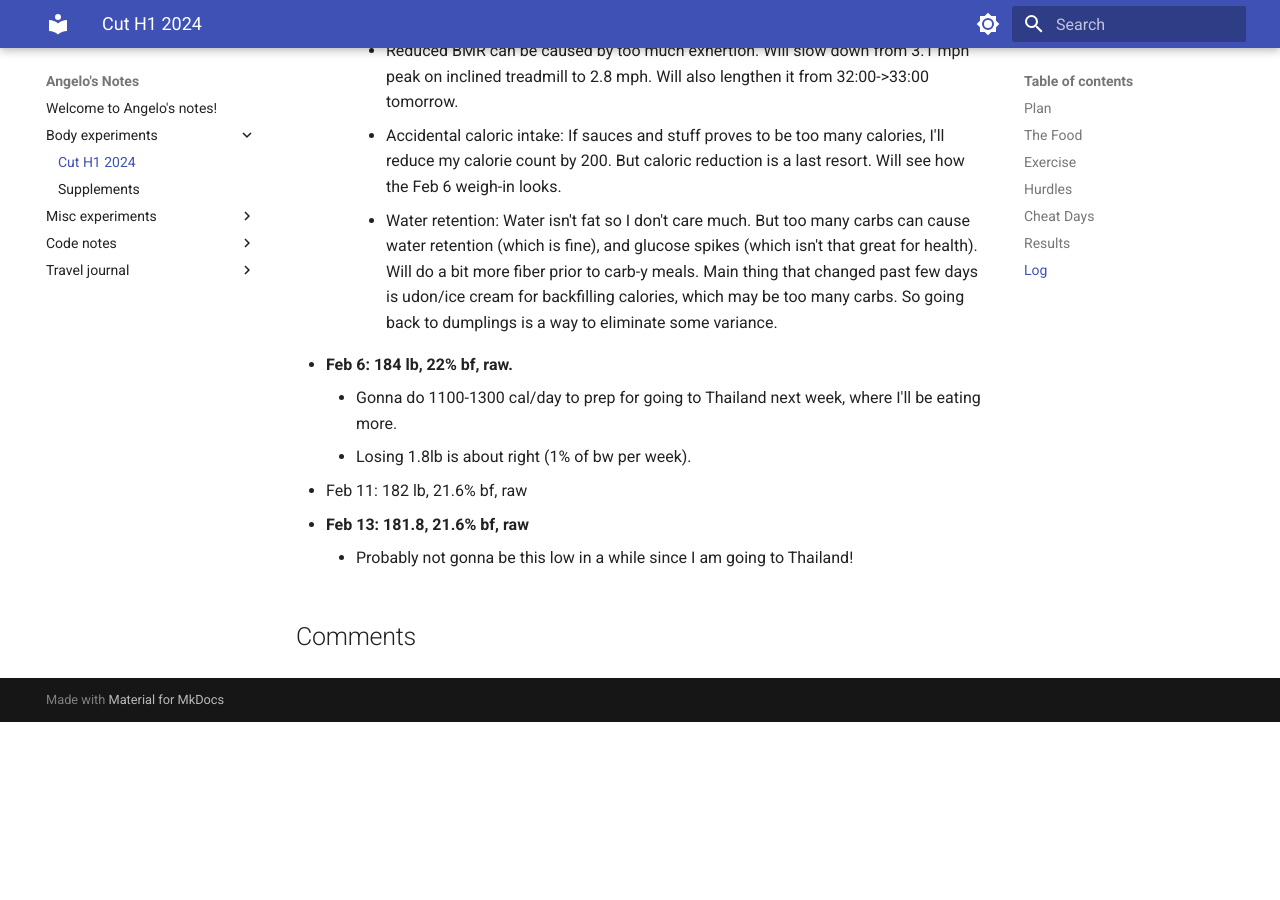
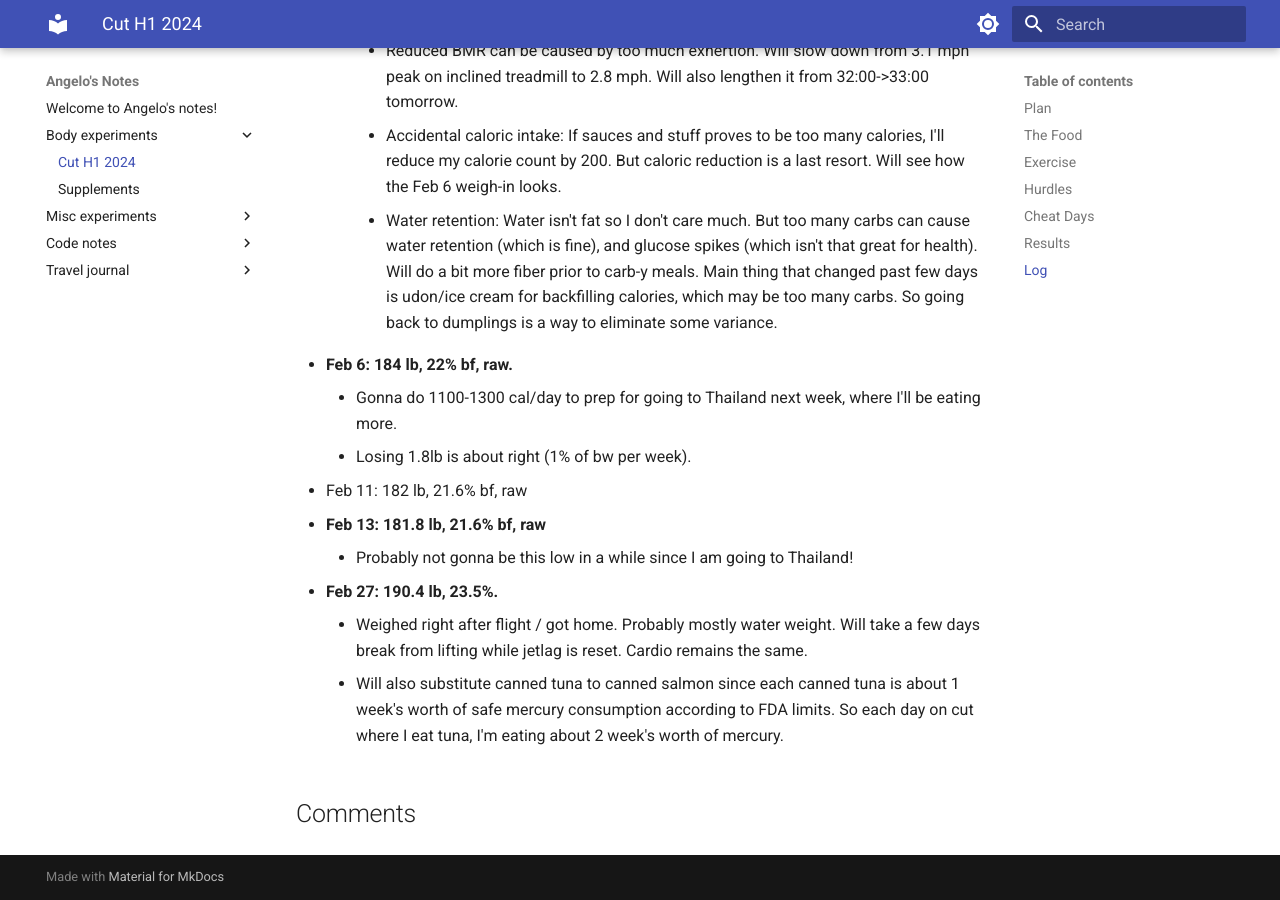
Before and after one commit to ANG3L0/notes-bloggo, an MkDocs documentation site: the page built from docs/Body experiments/DietProtocol2024.md, in a window 1280 px wide and 900 px high, scrolled down 10799 px. Built offline with MkDocs 1.6.1 and Material for MkDocs 9.7.7, drawn with Linux system fonts in a browser that asks for light colours; comment, search, counter and statistics services are not loaded; before the commit the page ends 11521 px from its top, so only the background shows below that.

Commit message:
update protocol

```diff
--- a/docs/Body experiments/DietProtocol2024.md
+++ b/docs/Body experiments/DietProtocol2024.md
@@ -187,5 +187,8 @@ Daily reports are kind of a waste of time. Some say you should take the average
     * Losing 1.8lb is about right (1% of bw per week).
 
 * Feb 11: 182 lb, 21.6% bf, raw
-* **Feb 13: 181.8, 21.6% bf, raw**
+* **Feb 13: 181.8 lb, 21.6% bf, raw**
     * Probably not gonna be this low in a while since I am going to Thailand!
+* **Feb 27: 190.4 lb, 23.5%.**
+    * Weighed right after flight / got home. Probably mostly water weight. Will take a few days break from lifting while jetlag is reset. Cardio remains the same.
+    * Will also substitute canned tuna to canned salmon since each canned tuna is about 1 week's worth of safe mercury consumption according to FDA limits. So each day on cut where I eat tuna, I'm eating about 2 week's worth of mercury.
```
Also changed, not shown: 1 other file.
